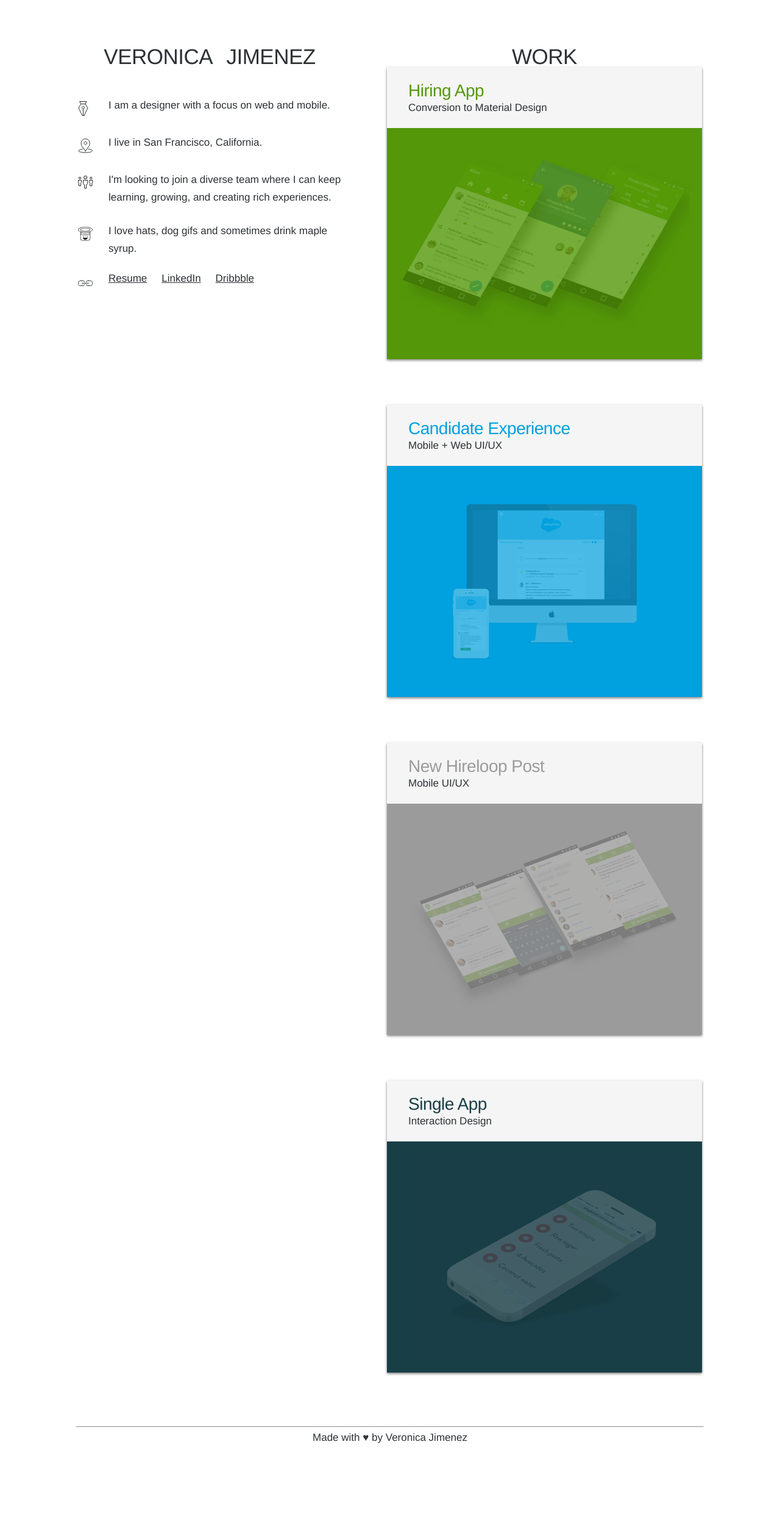
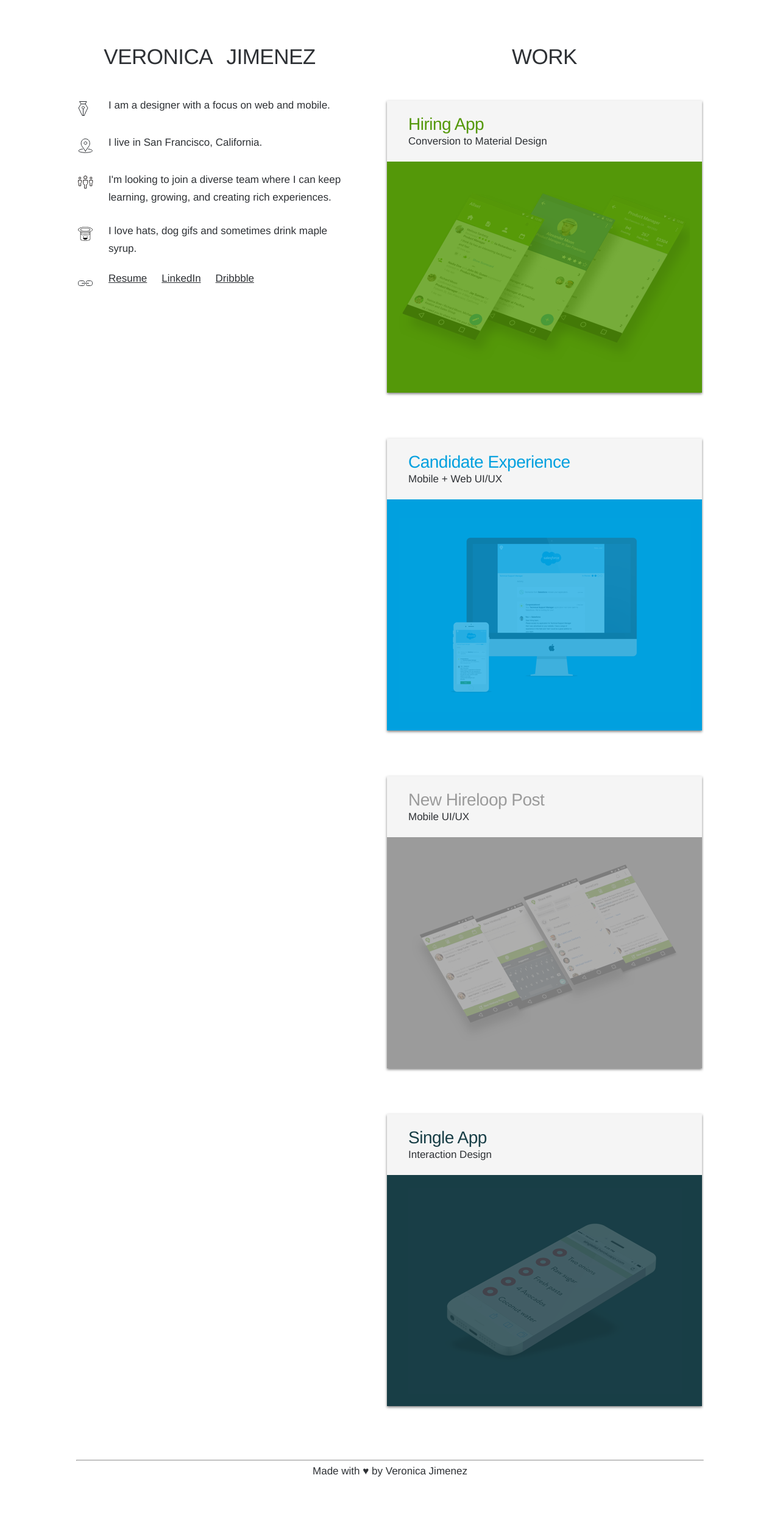
Before and after one commit to vnikajimenez/vnikajimenez.github.com, a Jekyll site: the page built from index.html, in a window 1280 px wide. Shown: the whole page at 61% size. Built offline with Jekyll 4.4.1, drawn with Linux system fonts in a browser that asks for light colours; nearby versions of some CDN libraries; before the commit the page ends 2446 px from its top, so only the background shows below that.

Commit message:
oops, more margins

```diff
--- a/_sass/_main.scss
+++ b/_sass/_main.scss
@@ -55,20 +55,17 @@ a:hover{
 		text-align: center;
 		word-spacing: 15px;
 		letter-spacing: -.5px;
+		margin-bottom: 55px;
 	}
 
 	.left-column {
+
 		width: 432px;
 		float: left;
 		text-align: left;
 		margin-right: $main-margin;
 
-		.column-top-margin {
-			font-size: 35px;
-			font-weight: 500;
-			text-align: center;
-			word-spacing: 15px;
-			letter-spacing: -.5px;
+		.column-top {
 			margin-bottom: 42px;
 		}
 
--- a/index.html
+++ b/index.html
@@ -4,7 +4,7 @@ layout: default
 <div class="wrapper">
   <div class="main-content">
     <div class="left-column">
-      <p class="column-top-margin">VERONICA JIMENEZ</p>
+      <p class="column-top">VERONICA JIMENEZ</p>
       <div class="blurb-line">
         <div class="icon"><img src="images/designer.svg"></div>
         <div class="text"><p class="blurb">I am a designer with a focus on web and mobile.</p></div>
```
Also changed, not shown: 2 other files.
